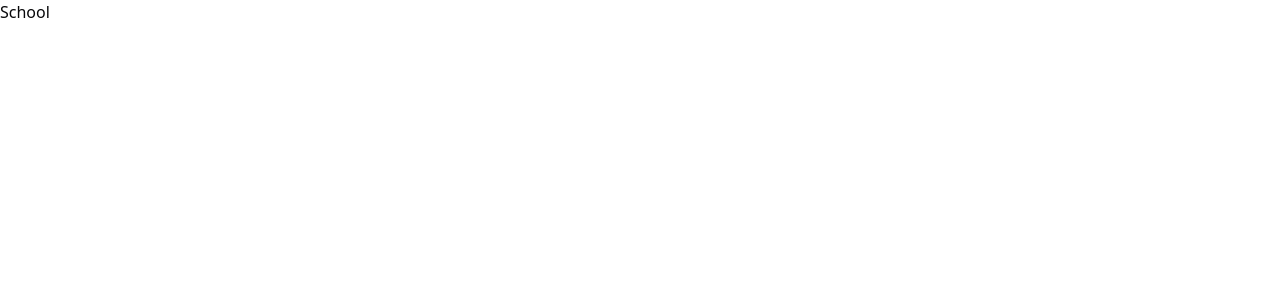
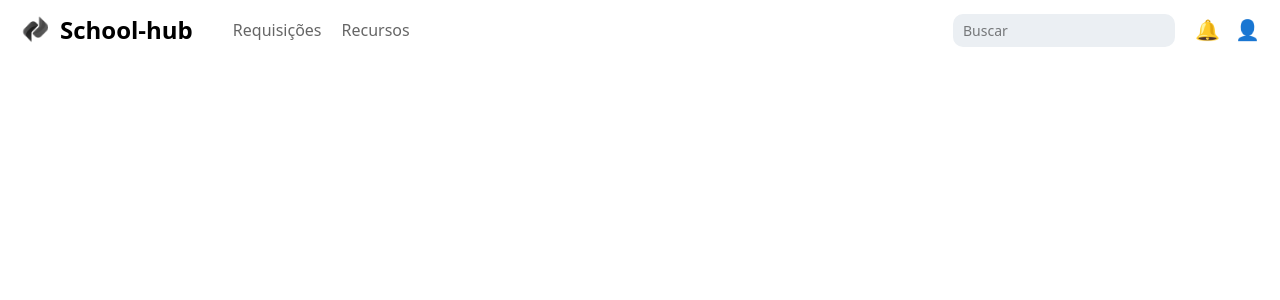
Before and after one commit to pedrcovre/school-hub, a React (Vite) app in the folder school/: page / in a window 1280 px wide. Shown: the top 300 px of the page. Built offline with nearby package versions, Linux system fonts and the light colour scheme.

Commit message:
nav protipo

```diff
--- a/school/src/App.jsx
+++ b/school/src/App.jsx
@@ -1,8 +1,9 @@
-import Header from "./components/Header"
+import Nav from "./components/Nav"
+import React from 'react'
 
 const App = () => {
   return (
-    <Header/>
+    <Nav/>
   )
 }
 
--- /dev/null
+++ b/school/src/components/Nav.jsx
@@ -0,0 +1,85 @@
+import React from 'react';
+
+
+const styles = {
+  navbar: {
+    display: 'flex',
+    alignItems: 'center',
+    justifyContent: 'space-between',
+    backgroundColor: '#white',
+    padding: '0 20px',
+    height: '60px',
+    color: 'black',
+  },
+  navbarLeft: {
+    flexShrink: 0,
+  },
+  navbarLogo: {
+    margin: 0,
+    fontSize: '24px',
+    fontWeight: 'bold',
+  },
+  navbarMenu: {
+    display: 'flex',
+    gap: '20px',
+    marginLeft: '40px',
+    flexGrow: 1,
+  },
+  navbarItem: {
+    color: 'black',
+    opacity: '60%',
+    textDecoration: 'none',
+    fontWeight: 500,
+  },
+  navbarSearch: {
+    display: 'flex',
+  },
+  searchInput: {
+    padding: '6px 10px',
+    borderRadius: '4px',
+    fontSize: '14px',
+    outline: 'none',
+    color: 'black',
+    borderRadius: '10px',
+    backgroundColor: '#ebeff3',
+  },
+  navbarIcons: {
+    display: 'flex',
+    gap: '15px',
+    marginLeft: '20px',
+  },
+  iconBtn: {
+    background: 'none',
+    border: 'none',
+    color: 'white',
+    fontSize: '20px',
+    cursor: 'pointer',
+  }
+};
+
+const Nav = () => {
+  return (
+    <header style={styles.navbar}>
+      <div style={styles.navbarLeft} class="flex flex-row items-center space-x-2">
+        <img src="../../public/logo.svg" alt="s" class="w-8 "/>
+        <h1 style={styles.navbarLogo}>School-hub</h1>
+      </div>
+
+      <nav style={styles.navbarMenu}>
+        <a href="#option1" style={styles.navbarItem}>Requisições</a>
+        <a href="#option2" style={styles.navbarItem}>Recursos</a>
+      </nav>
+
+      <div style={styles.navbarSearch}>
+        <input type="text" placeholder="Buscar" style={styles.searchInput} />
+      </div>
+
+      <div style={styles.navbarIcons}>
+        <button style={styles.iconBtn} aria-label="Notificações">🔔</button>
+        <button style={styles.iconBtn} aria-label="Perfil">👤</button>
+      </div>
+    </header>
+  );
+};
+
+export default Nav;
```
